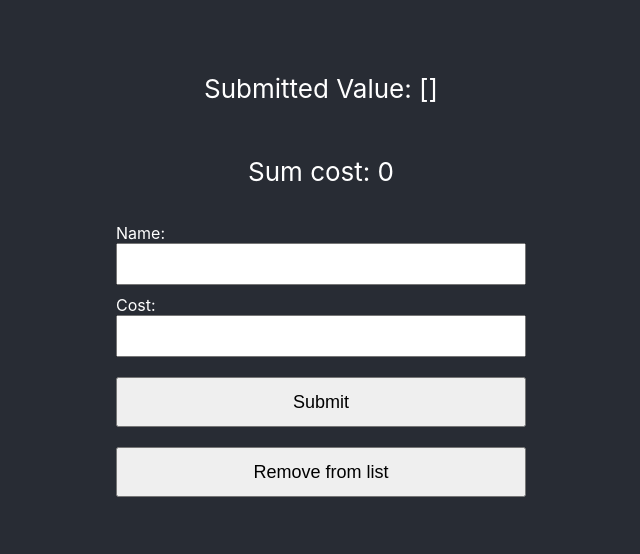
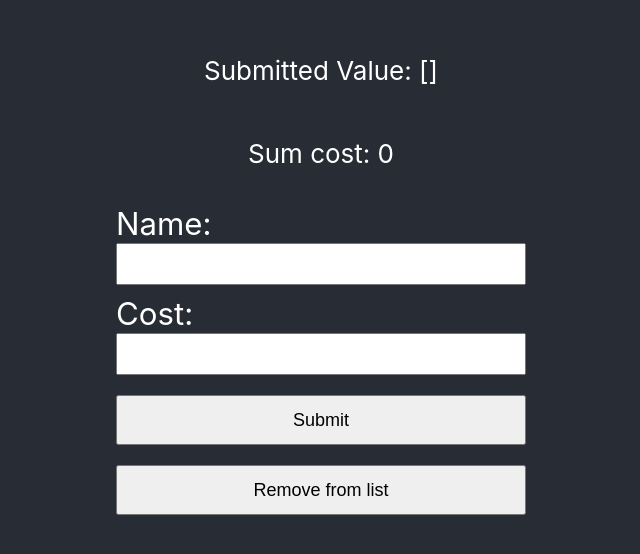
Before and after one commit to Jon-Thor/my-expenses, a React (Create React App) app: page / in a window 1280 px wide. Shown: the part 128-682 px from the top of the page, without its empty margins (319-959 px from the left). Built offline with nearby package versions, Linux system fonts and the light colour scheme.

Commit message:
Update App.css

```diff
--- a/src/App.css
+++ b/src/App.css
@@ -20,7 +20,7 @@
 
 .labels {
   margin-top: 10px;
-  font-size: medium;
+  font-size: larger;
 }
 
 .container {
```
